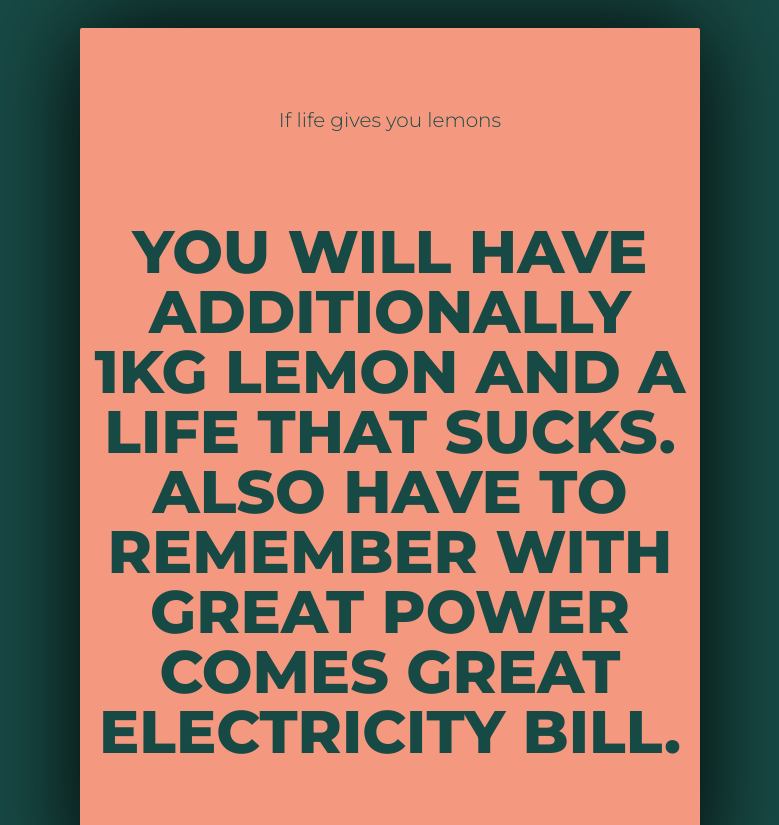
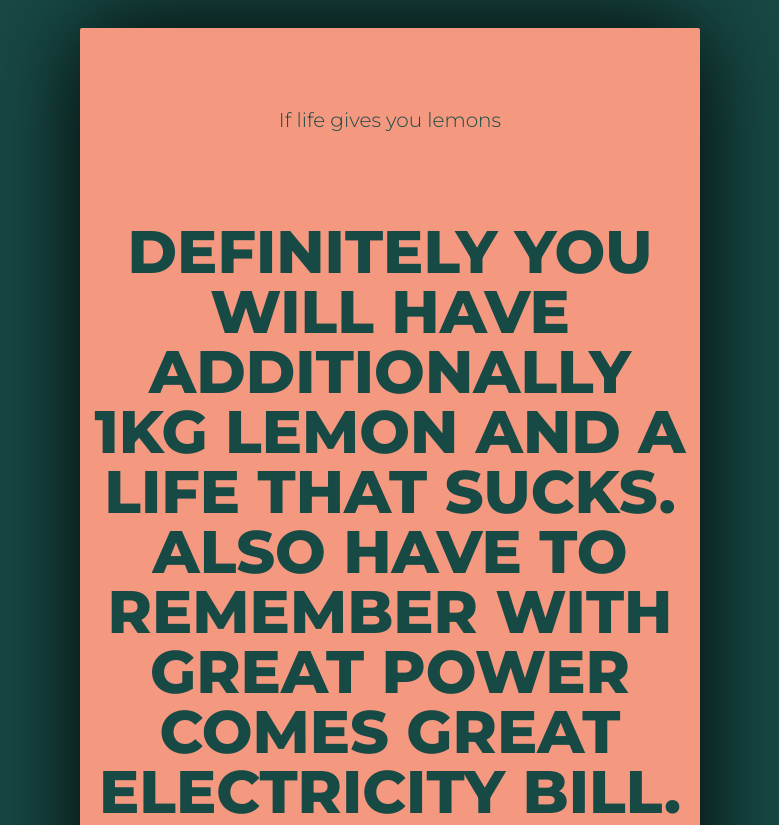
Before and after one commit to HegedusAlexandra/my-first-github-page, a plain HTML site: page index.html in a window 1280 px wide. Shown: the top 825 px of the page, without its empty margins (250-1029 px from the left). Drawn offline with Linux system fonts and the light colour scheme.

Commit message:
Update index.html

```diff
--- a/index.html
+++ b/index.html
@@ -14,7 +14,7 @@
 <div class="container">
     <div class="box">
         <p>If life gives you lemons</p>
-        <p>You will have additionally 1kg lemon and a life that sucks.
+        <p>Definitely you will have additionally 1kg lemon and a life that sucks.
         Also have to remember with great power comes great electricity bill.
         </p>
     </div>
```
